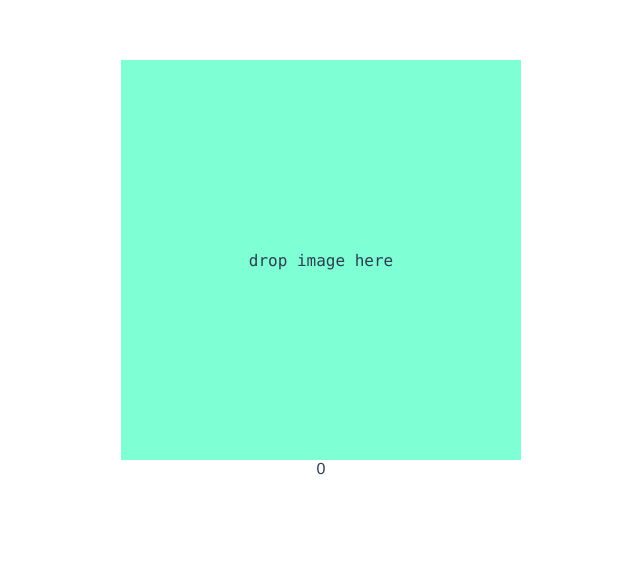
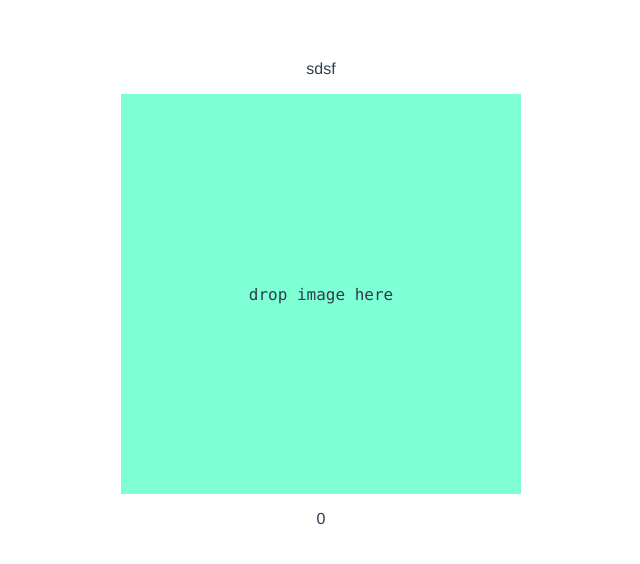
Before and after one commit to renaa/vue-color-theme-generator, a Vue app: page / in a window 1280 px wide. Shown: the top 564 px of the page, without its empty margins (319-959 px from the left). Built offline with nearby package versions, Linux system fonts and the light colour scheme.

Commit message:
minor fix

```diff
--- a/src/App.vue
+++ b/src/App.vue
@@ -1,6 +1,7 @@
 <template>
-  <div id="app" @dragover="allowDrop">
+  <div id="app" @dragover.prevent @drop.prevent>
     <!-- <img alt="Vue logo" src="./assets/logo.png"> -->
+    <div>sdsf</div>
     <Dropzone msg="Welcome to Your Vue.js App" @paletteEmit="onChildEmit" />
     <div>{{x}}</div>
     <div>{{y}}</div>
@@ -29,9 +30,6 @@ export default {
     }
   },
   methods: {
-    allowDrop: function(event) {
-      event.preventDefault();
-    },
     onChildEmit(value) {
       this.palette = value;
     }
@@ -45,6 +43,12 @@ export default {
 </script>
 
 <style lang="scss">
+* {
+  margin: auto;
+}
+* + * {
+  margin-top: 1em;
+}
 #app {
   font-family: Avenir, Helvetica, Arial, sans-serif;
   -webkit-font-smoothing: antialiased;
--- a/src/components/Dropzone.vue
+++ b/src/components/Dropzone.vue
@@ -2,7 +2,7 @@
   <div
     class="dropzone"
     @drop="drop"
-    @dragover="allowDrop"
+    @dragover.prevent
     @dragenter="dragEnter"
     @dragleave="dragLeave"
   >
@@ -35,9 +35,6 @@ export default {
     };
   },
   methods: {
-    allowDrop: function(event) {
-      event.preventDefault();
-    },
     dragEnter: function() {
       this.message = '"feed me" - 🦁';
     },
@@ -84,15 +81,14 @@ $size: 400px;
   font-family: Menlo, Consolas, "Courier New", monospace;
 }
 div {
-  margin: auto;
   display: flex;
   flex-direction: column;
   width: $size;
   height: $size;
   background-color: aquamarine;
-  * {
-    margin: auto;
-  }
+}
+p {
+  margin: auto;
 }
 img {
   width: 100%;
```
